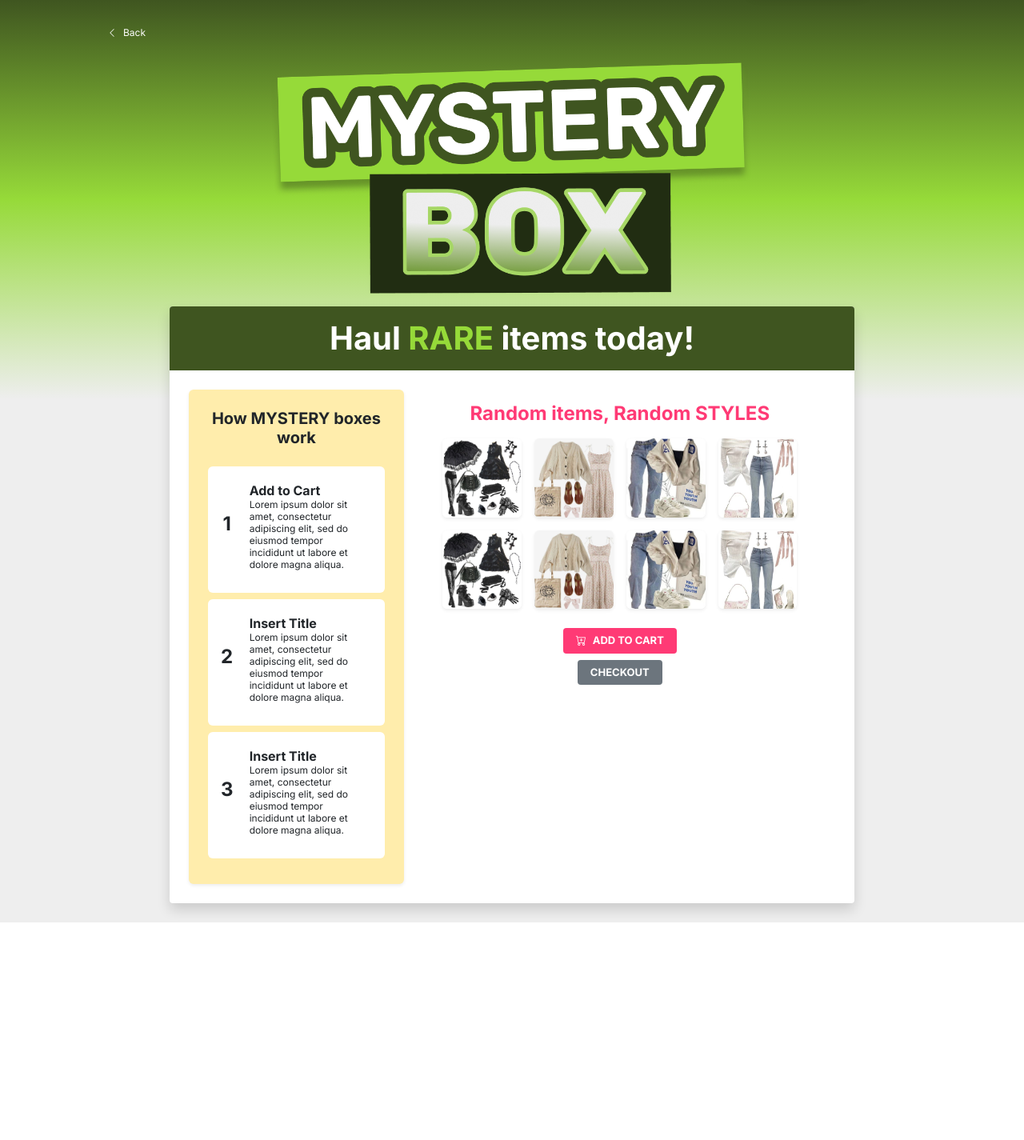
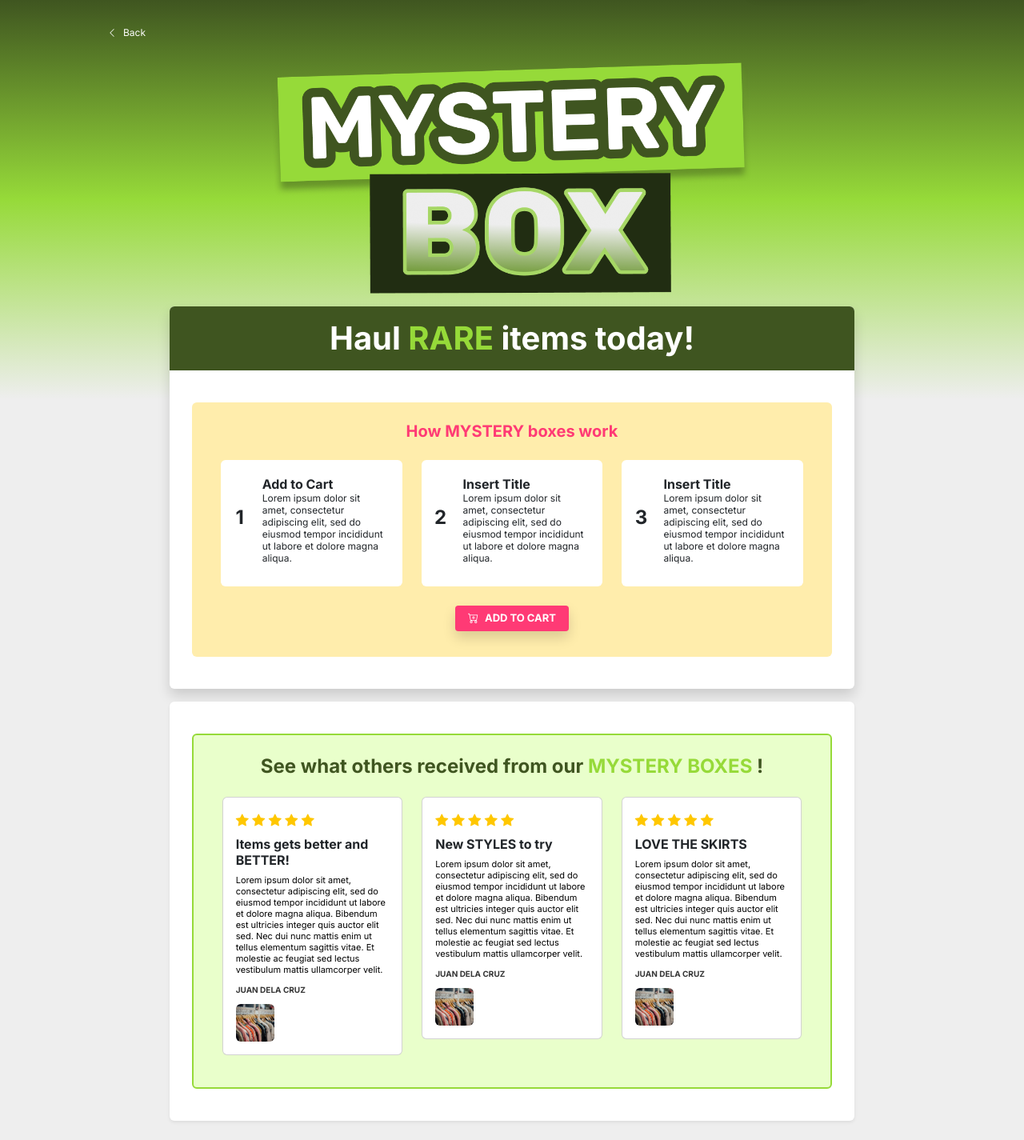
Before and after one commit to msn02/Ukay-Tamis, a PHP site: page /mystery_box.php in a window 1280 px wide. Shown: the part 57-1482 px from the top of the page at 80% size. Before the commit the page ends 1210 px from the top, so only its background shows below. Run offline with PHP 8.4, Linux system fonts and the light colour scheme.

Commit message:
style: removed picture sets, modified layout

```diff
--- a/css/mystery_box.css
+++ b/css/mystery_box.css
@@ -28,8 +28,17 @@
     font-size: 13px;
 }
 
+.green_border {
+    border: 2px solid #96DA39;
+    background: #e9ffcb;
+}
+
 .green_highlight {
     color: #96DA39;
+}
+
+.green_highlight2 {
+    color: #3F5520;
 }
 
 .header_style {
@@ -51,6 +60,17 @@
     font-size: 13px;
 }
 
+.review_content p {
+    color: black;
+    line-height: normal;
+    font-size: 11px;
+}
+
+.review_name {
+    font-size: 10px;
+    color: rgb(54, 54, 54);
+}
+
 .star_icon {
     font-size: 1rem;
     color: #FFC700;
--- a/mystery_box.php
+++ b/mystery_box.php
@@ -25,16 +25,17 @@
                 </div>
 
                 <div class="col-10 mt-3 p-0">
-                    <div class="card rounded-1 border-0 shadow gray_bg overflow-hidden">
+                    <div class="card rounded-2 border-0 shadow gray_bg overflow-hidden">
                         <div class="header_style text-center p-3">
                             <h1 class="p-0 m-0 bold_header2">Haul <span class="green_highlight">RARE</span> items today!</h1>
                         </div>
 
-                        <div class="row m-4 p-0 d-flex justify-content-between">
+                        <div class="m-4 p-3 center_align">
                             <!-- how the feature works -->
-                            <div class="col-sm-4 p-4 border-o shadow-sm rounded-2 yellow_bg">
-                                <h5 class="bold_header2 mb-4 text-center ">How MYSTERY boxes work</h5>
+                            <div class="row p-4 border-o center_align rounded-2 yellow_bg">
+                                <h5 class="bold_header2 mb-4 text-center pink_highlight2">How MYSTERY boxes work</h5>
                                 <!-- 1 -->
+                                <div class="col-sm-4">
                                     <div class="card border-0 overflow-hidden rounded-2 mb-2">
                                         <div class="card-body">
                                             <div class="card-title row p-1">
@@ -50,7 +51,9 @@
                                             </div>
                                         </div>
                                     </div>
+                                </div>
                                 <!-- 2 -->
+                                <div class="col-sm-4">
                                     <div class="card border-0 overflow-hidden rounded-2 mb-2">
                                         <div class="card-body">
                                             <div class="card-title row p-1">
@@ -66,7 +69,9 @@
                                             </div>
                                         </div>
                                     </div>
+                                </div>
                                 <!-- 3 -->
+                                <div class="col-sm-4">
                                     <div class="card border-0 overflow-hidden rounded-2 mb-2">
                                         <div class="card-body">
                                             <div class="card-title row p-1">
@@ -82,64 +87,93 @@
                                             </div>
                                         </div>
                                     </div>
-
                                 </div>
-
-                            <div class="col-sm-8 px-5 py-3">
-                                <h4 class="text-center bold_header2 pink_highlight2 mb-3">Random items, Random STYLES</h4>
-                                <!-- image cards -->
-                                <div class="row g-3 mb-3">
-                                    <div class="col-sm-3">
-                                        <div class="card ratio ratio-1x1 shadow-sm border-0 overflow-hidden rounded-2">
-                                            <img src="resources/gothic_lolita.jpg" alt="">
-                                        </div>
-                                    </div>
-                                    <div class="col-sm-3">
-                                        <div class="card ratio ratio-1x1 shadow-sm border-0 overflow-hidden rounded-2">
-                                            <img src="resources/cottagecore.jpg" alt="">
-                                        </div>
-                                    </div>
-                                    <div class="col-sm-3">
-                                        <div class="card ratio ratio-1x1 shadow-sm border-0 overflow-hidden rounded-2">
-                                            <img src="resources/streetwear.jpg" alt="">
-                                        </div>
-                                    </div>
-                                    <div class="col-sm-3">
-                                        <div class="card ratio ratio-1x1 shadow-sm border-0 overflow-hidden rounded-2">
-                                            <img src="resources/coquette.jpg" alt="">
+                                <div class="row mt-3 p-0">
+                                    <!-- add to cart + checkout btn -->
+                                    <div class="center_align pink_btn2 pb-2">
+                                        <a href="#"><button class="btn btn-dark border-0 rounded-1 px-3 shadow"><i class="bi bi-cart-plus me-2"></i>ADD TO CART</button></a>
                                     </div>
                                 </div>
                             </div>
-                                <div class="row g-3">
-                                    <div class="col-sm-3">
-                                        <div class="card ratio ratio-1x1 shadow-sm border-0 overflow-hidden rounded-2">
-                                            <img src="resources/gothic_lolita.jpg" alt="">
-                                        </div>
-                                    </div>
-                                    <div class="col-sm-3">
-                                        <div class="card ratio ratio-1x1 shadow-sm border-0 overflow-hidden rounded-2">
-                                            <img src="resources/cottagecore.jpg" alt="">
-                                        </div>
-                                    </div>
-                                    <div class="col-sm-3">
-                                        <div class="card ratio ratio-1x1 shadow-sm border-0 overflow-hidden rounded-2">
-                                            <img src="resources/streetwear.jpg" alt="">
-                                        </div>
-                                    </div>
-                                    <div class="col-sm-3">
-                                        <div class="card ratio ratio-1x1 shadow-sm border-0 overflow-hidden rounded-2">
-                                            <img src="resources/coquette.jpg" alt="">
                         </div>
                     </div>
                 </div>
 
-                                <div class="row m-3 p-2">
-                                    <!-- add to cart + checkout btn -->
-                                    <div class="center_align pink_btn2 pb-2">
-                                        <a href="#"><button class="btn btn-dark border-0 rounded-1 px-3"><i class="bi bi-cart-plus me-2"></i>ADD TO CART</button></a>
+                <div class="col-10 mt-3 p-0">
+                    <div class="card rounded-2 border-0 shadow-sm gray_bg overflow-hidden">
+                        <!-- customer reviews (static) -->
+                        <div class="m-4 p-3 center_align">
+                            <div class="row p-4 border-2 green_border rounded-2">
+                                <h4 class="text-center bold_header green_highlight2 mb-4">See what others received from our <span class="green_highlight">MYSTERY BOXES</span> !</h4>
+                                <div class="col-sm-4 mb-3 mt-0 mx-0">
+                                    <div class="card border-1 p-3">
+                                        <div class="review_content">
+                                            <div class="row">
+                                                <div class="col star_icon mb-2">
+                                                    <i class="bi bi-star-fill"></i>
+                                                    <i class="bi bi-star-fill"></i>
+                                                    <i class="bi bi-star-fill"></i>
+                                                    <i class="bi bi-star-fill"></i>
+                                                    <i class="bi bi-star-fill"></i>
                                                 </div>
-                                    <div class="center_align gray_btn pb-3">
-                                        <a href="checkout_page.php"><button class="btn btn-secondary border-0 rounded-1 px-3">CHECKOUT</button></a>
+                                            </div>
+                                            <h6 class="bold_header">Items gets better and BETTER!</h6>
+                                            <p class="mb-1">Lorem ipsum dolor sit amet, consectetur adipiscing elit, sed do eiusmod tempor incididunt ut labore et dolore magna aliqua. Bibendum est ultricies integer quis auctor elit sed. Nec dui nunc mattis enim ut tellus elementum sagittis vitae. Et molestie ac feugiat sed lectus vestibulum mattis ullamcorper velit.</p>
+                                            <span class="bold_header review_name">JUAN DELA CRUZ</span>
+                                            <div class="row mt-2 justify-content-start">
+                                                <div class="col-4"><div class="card border-0 gray_sq overflow-hidden">
+                                                    <img src="resources/2.jpg" class="img-fluid" alt="Subscribe">
+                                                </div></div>
+                                            </div>
+                                        </div>
+                                    </div>
+                                </div>
+
+                                <div class="col-sm-4 mb-3 mt-0 mx-0">
+                                    <div class="card border-1 p-3">
+                                        <div class="review_content">
+                                            <div class="row">
+                                                <div class="col star_icon mb-2">
+                                                    <i class="bi bi-star-fill"></i>
+                                                    <i class="bi bi-star-fill"></i>
+                                                    <i class="bi bi-star-fill"></i>
+                                                    <i class="bi bi-star-fill"></i>
+                                                    <i class="bi bi-star-fill"></i>
+                                                </div>
+                                            </div>
+                                            <h6 class="bold_header">New STYLES to try</h6>
+                                            <p class="mb-1">Lorem ipsum dolor sit amet, consectetur adipiscing elit, sed do eiusmod tempor incididunt ut labore et dolore magna aliqua. Bibendum est ultricies integer quis auctor elit sed. Nec dui nunc mattis enim ut tellus elementum sagittis vitae. Et molestie ac feugiat sed lectus vestibulum mattis ullamcorper velit.</p>
+                                            <span class="bold_header review_name">JUAN DELA CRUZ</span>
+                                            <div class="row mt-2 justify-content-start">
+                                                <div class="col-4"><div class="card border-0 gray_sq overflow-hidden">
+                                                    <img src="resources/2.jpg" class="img-fluid" alt="Subscribe">
+                                                </div></div>
+                                            </div>
+                                        </div>
+                                    </div>
+                                </div>
+
+                                <div class="col-sm-4 mb-3 mt-0 mx-0">
+                                    <div class="card border-1 p-3">
+                                        <div class="review_content">
+                                            <div class="row">
+                                                <div class="col star_icon mb-2">
+                                                    <i class="bi bi-star-fill"></i>
+                                                    <i class="bi bi-star-fill"></i>
+                                                    <i class="bi bi-star-fill"></i>
+                                                    <i class="bi bi-star-fill"></i>
+                                                    <i class="bi bi-star-fill"></i>
+                                                </div>
+                                            </div>
+                                            <h6 class="bold_header">LOVE THE SKIRTS</h6>
+                                            <p class="mb-1">Lorem ipsum dolor sit amet, consectetur adipiscing elit, sed do eiusmod tempor incididunt ut labore et dolore magna aliqua. Bibendum est ultricies integer quis auctor elit sed. Nec dui nunc mattis enim ut tellus elementum sagittis vitae. Et molestie ac feugiat sed lectus vestibulum mattis ullamcorper velit.</p>
+                                            <span class="bold_header review_name">JUAN DELA CRUZ</span>
+                                            <div class="row mt-2 justify-content-start">
+                                                <div class="col-4"><div class="card border-0 gray_sq overflow-hidden">
+                                                    <img src="resources/2.jpg" class="img-fluid" alt="Subscribe">
+                                                </div></div>
+                                            </div>
+                                        </div>
                                     </div>
                                 </div>
                             </div>
```
Lines whose indentation alone changed are shown as unchanged.
